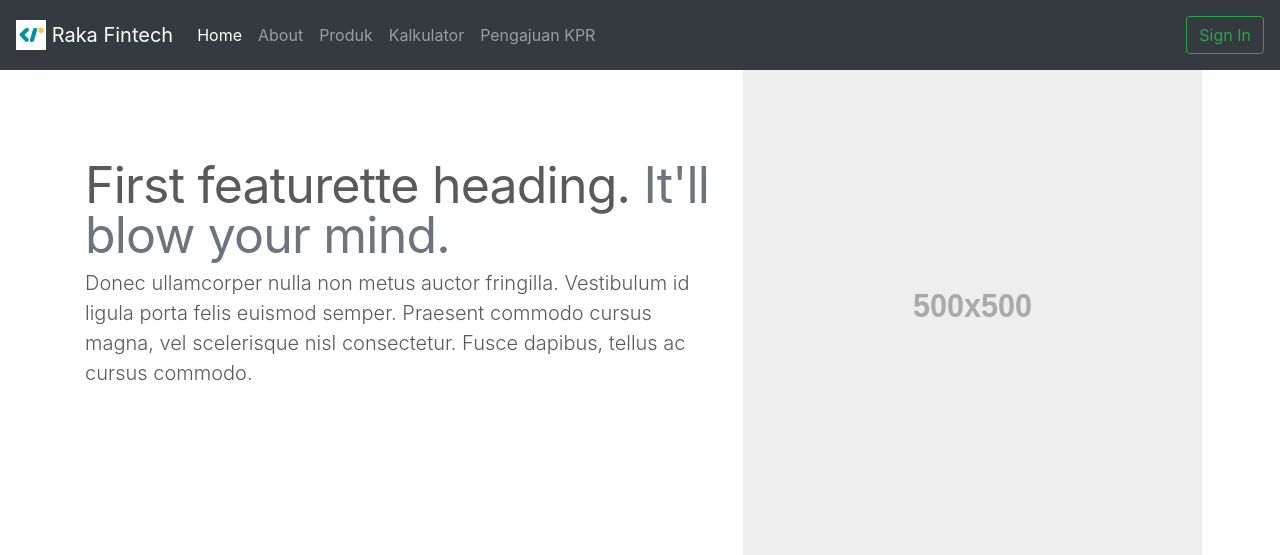
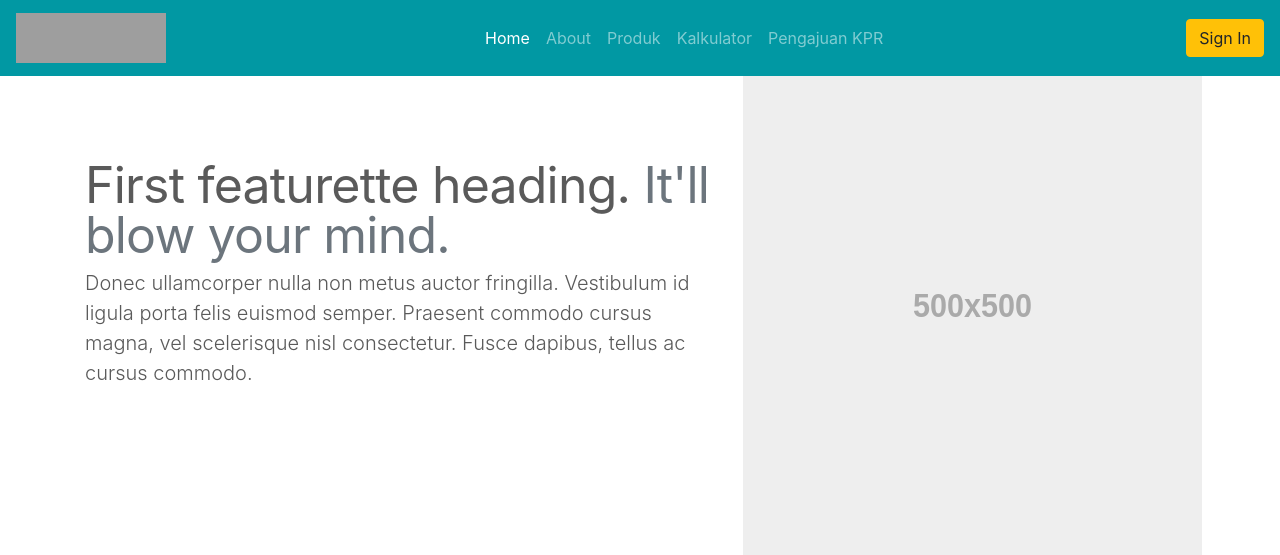
Before and after one commit to finpro-rakafintech/projectraka-ci3, a CodeIgniter app: page /database/ in a window 1280 px wide. Shown: the top 555 px of the page. Run offline with CodeIgniter, Linux system fonts and the light colour scheme; some libraries are stand-ins or nearby versions; grey boxes are pictures that could not be loaded.

Commit message:
Memperbarui Navbar

```diff
--- a/application/views/layout/footer.php
+++ b/application/views/layout/footer.php
@@ -9,10 +9,10 @@
     ================================================== -->
 <!-- Placed at the end of the document so the pages load faster -->
 <script src="https://code.jquery.com/jquery-3.2.1.slim.min.js" integrity="sha384-KJ3o2DKtIkvYIK3UENzmM7KCkRr/rE9/Qpg6aAZGJwFDMVNA/GpGFF93hXpG5KkN" crossorigin="anonymous"></script>
-    <script>window.jQuery || document.write('<script src="<?= base_url('vendor');?>/assets/js/vendor/jquery-slim.min.js"></script>
-    <script src="<?= base_url('vendor');?>/assets/js/vendor/popper.min.js"></script>
-    <script src="<?= base_url('vendor');?>/dist/js/bootstrap.min.js"></script>
+<script>
+  window.jQuery || document.write('<script src="<?= base_url('vendor'); ?>/assets/js/vendor/jquery-slim.min.js">
+</script>
+<script src="<?= base_url('vendor'); ?>/assets/js/vendor/popper.min.js"></script>
+<script src="<?= base_url('vendor'); ?>/dist/js/bootstrap.min.js"></script>
 <!-- Just to make our placeholder images work. Don't actually copy the next line! -->
-    <script src="<?= base_url('vendor');?>/assets/js/vendor/holder.min.js"></script>
-  </body>
-</html>
+<script src="<?= base_url('vendor'); ?>/assets/js/vendor/holder.min.js"></script>
--- a/application/views/layout/header.php
+++ b/application/views/layout/header.php
@@ -1,18 +1,28 @@
 <!doctype html>
 <html lang="en">
+
 <head>
   <meta charset="utf-8">
   <meta name="viewport" content="width=device-width, initial-scale=1, shrink-to-fit=no">
   <meta name="description" content="">
   <meta name="author" content="">
-    <link rel="icon" href="<?= base_url('vendor/theme');?>/logo.png">
+  <link rel="icon" href="<?= base_url('vendor/theme'); ?>/logo.png">
 
   <title>Raka Fintech | Rakamin Academy</title>
 
   <!-- Bootstrap core CSS -->
-    <link href="<?= base_url('vendor');?>/dist/css/bootstrap.min.css" rel="stylesheet">
+  <link href="<?= base_url('vendor'); ?>/dist/css/bootstrap.min.css" rel="stylesheet">
 
   <!-- Custom styles for this template -->
-    <link href="<?= base_url('vendor/theme');?>/carousel.css" rel="stylesheet">
+  <link rel="stylesheet" href="<?= base_url('assets/style.css') ?>" />
+  <link href="<?= base_url('vendor/theme'); ?>/carousel.css" rel="stylesheet">
+  <style>
+    .custom-navbar-bg {
+      background-color: #0198A3 !important;
+    }
+  </style>
+
+
 </head>
+
 <body>
--- a/application/views/layout/navbar.php
+++ b/application/views/layout/navbar.php
@@ -1,14 +1,13 @@
 <header>
-    <nav class="navbar navbar-expand-md navbar-dark fixed-top bg-dark">
+    <nav class="navbar navbar-expand-md navbar-dark fixed-top bg-dark custom-navbar-bg">
         <a class="navbar-brand" href="#">
-            <img src="<?= base_url('vendor/theme'); ?>/logo.png" width="30" height="30" class="d-inline-block align-top" alt="">
-            Raka Fintech
+            <img src="<?= base_url('vendor/theme'); ?>/Logo-RakaFintech.png" width="150" height="50" class="d-inline-block align-top" alt="">
         </a>
         <button class="navbar-toggler" type="button" data-toggle="collapse" data-target="#navbarCollapse" aria-controls="navbarCollapse" aria-expanded="false" aria-label="Toggle navigation">
             <span class="navbar-toggler-icon"></span>
         </button>
-        <div class="collapse navbar-collapse " id="navbarCollapse">
-            <ul class="navbar-nav mr-auto">
+        <div class="collapse navbar-collapse" id="navbarCollapse">
+            <ul class="navbar-nav mx-auto"> <!-- Tambahkan kelas mx-auto di sini -->
                 <li class="nav-item active">
                     <a class="nav-link" href="#">Home</a>
                 </li>
@@ -24,11 +23,9 @@
                 <li class="nav-item">
                     <a class="nav-link" href="#">Pengajuan KPR</a>
                 </li>
-
-
             </ul>
             <form class="form-inline mt-2 mt-md-0">
-                <a href="<?=site_url('login_page'); ?>" class="btn btn-outline-success my-2 my-sm-" type="submit">Sign In</a>
+                <a href="<?= site_url('login_page'); ?>" class="btn btn-warning my-2 my-sm-" type="submit">Sign In</a>
             </form>
         </div>
     </nav>
--- a/assets/style.css
+++ b/assets/style.css
@@ -293,3 +293,8 @@
   left: 113px;
   object-fit: cover;
 }
+
+
+.custom-navbar-bg {
+  background-color: #0198A3 !important;
+}
```
Lines whose indentation alone changed are shown as unchanged.
